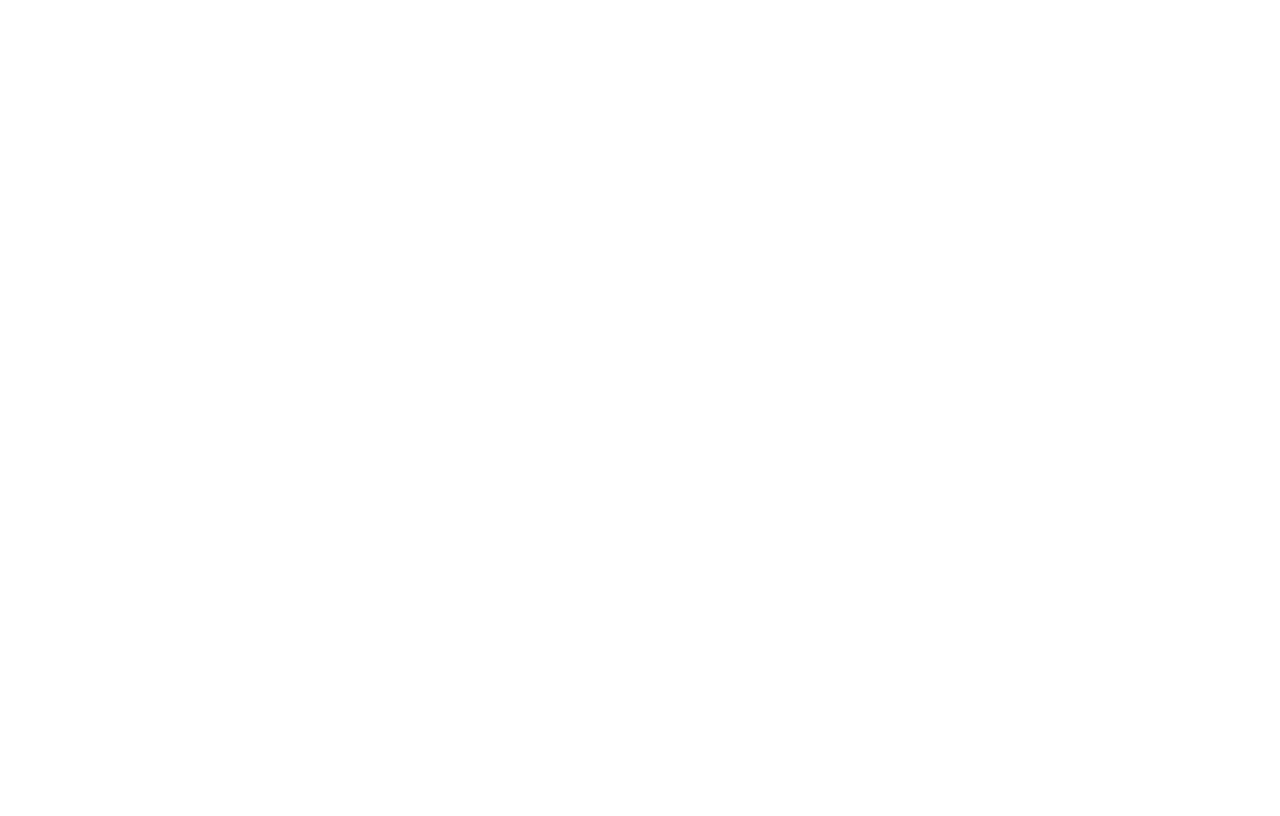
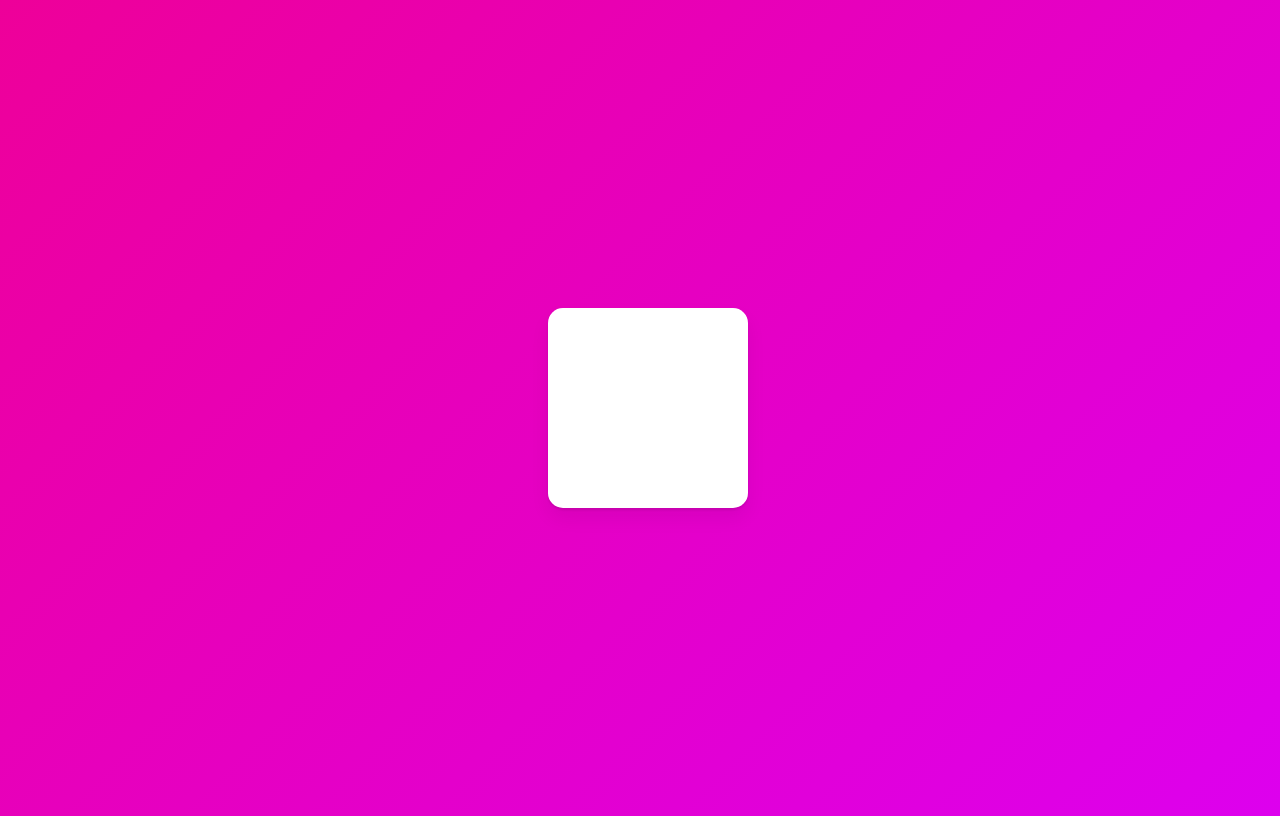
Before and after one commit to KSHoon522/netfilx-clone, a React (Create React App) app: page / in a window 1280 px wide. Built offline with nearby package versions, Linux system fonts and the light colour scheme.

Commit message:
Basic Animation

```diff
--- a/public/index.html
+++ b/public/index.html
@@ -24,6 +24,11 @@
       work correctly both with client-side routing and a non-root public URL.
       Learn how to configure a non-root public URL by running `npm run build`.
     -->
+    <style>
+      body {
+        background: linear-gradient(135deg, #e09, #d0e);
+      }
+    </style>
     <title>React App</title>
   </head>
   <body>
--- a/src/App.tsx
+++ b/src/App.tsx
@@ -1,5 +1,39 @@
+import { motion } from "framer-motion";
+import styled from "styled-components";
+
+const Wrapper = styled.div`
+  height: 100vh;
+  width: 100vw;
+  display: flex;
+  justify-content: center;
+  align-items: center;
+`;
+const Box = styled(motion.div)`
+  width: 200px;
+  height: 200px;
+  background-color: white;
+  border-radius: 15px;
+  box-shadow: 0 2px 3px rgba(0, 0, 0, 0.1), 0 10px 20px rgba(0, 0, 0, 0.06);
+`;
+const MyVars = {
+  start: { scale: 0 },
+  end: {
+    scale: 1,
+    rotateZ: 360,
+    transition: { type: "spring", bounce: 0.4, delay: 0.5 },
+  },
+};
+
 function App() {
-  return <div></div>;
+  return (
+    <Wrapper>
+      {/* <Box
+        transition={{ type: "spring", bounce: 0.4, delay: 0.5 }}
+        initial={{ scale: 0 }}
+        animate={{ scale: 1, rotateZ: 360 }}  //animate
+      /> */}
+      <Box variants={MyVars} initial="start" animate="end" />
+    </Wrapper>
+  );
 }
-
 export default App;
```
Also changed, not shown: package.json (+20 -3 lines), 1 other file (tests, documents, lock files or other folders).
